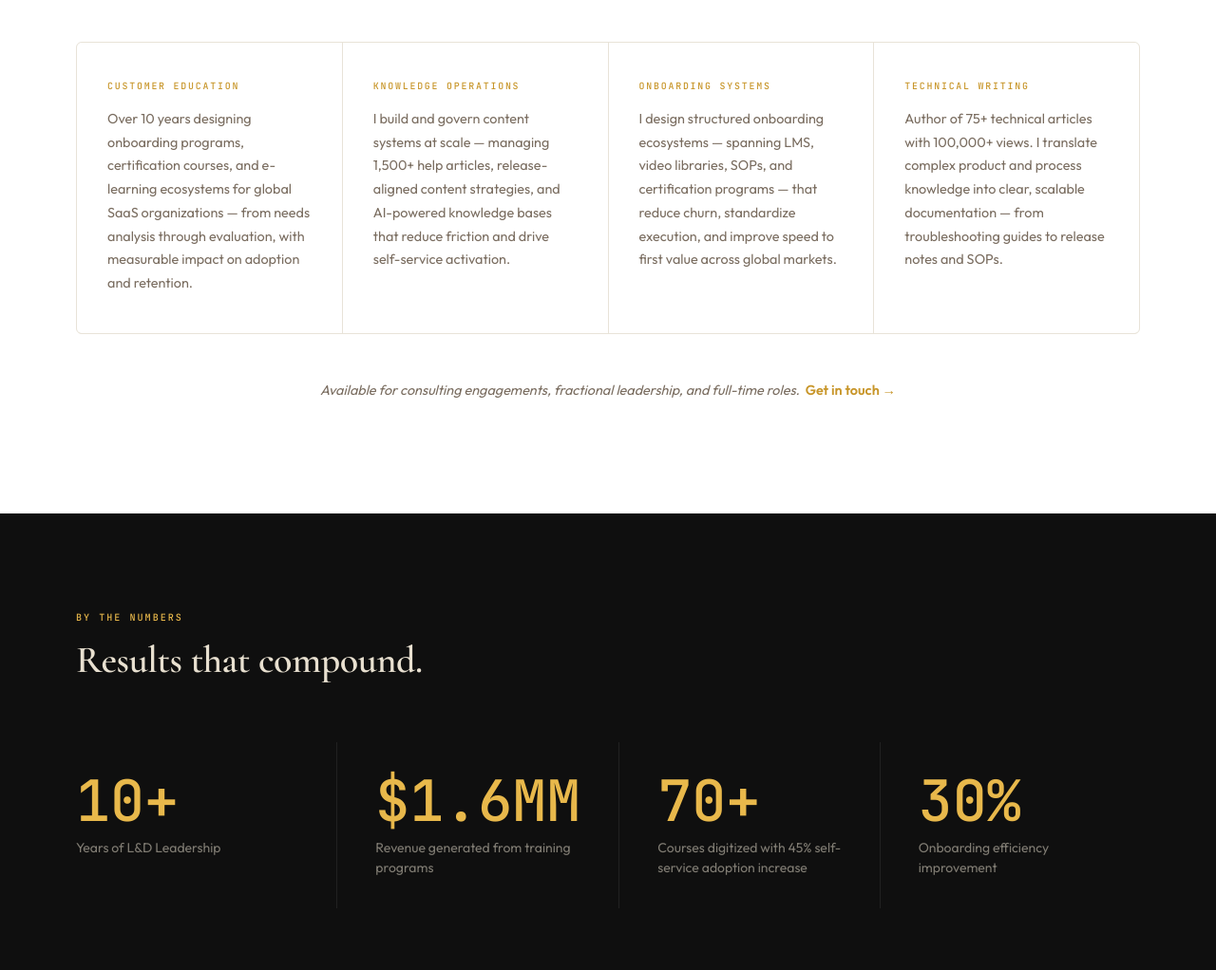
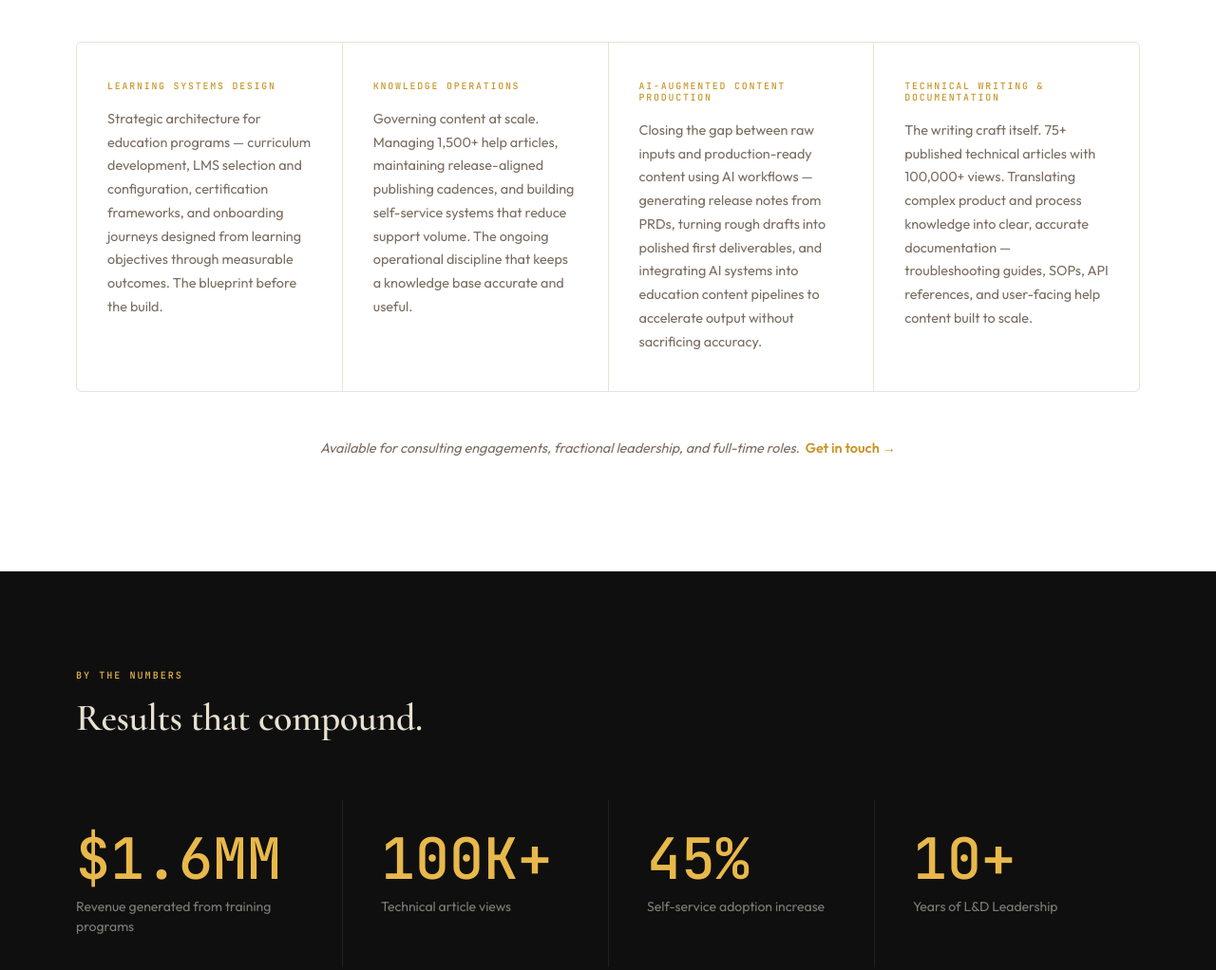
Before and after one commit to whitcommits23/kyle-whittle-portfolio, a plain HTML site: page index.html in a window 1280 px wide. Shown: the part 1140-2162 px from the top of the page at 95% size. Drawn offline with nearby package versions, Linux system fonts and the light colour scheme.

Commit message:
Reposition services, refresh stats, and add AI signal to hero
- Replace overlapping Customer Education / Onboarding Systems cards with
  distinct Learning Systems Design and AI-Augmented Content Production cards
- Tighten Knowledge Operations to governance/operations lane only
- Rename Technical Writing to Technical Writing & Documentation
- Add AI & Knowledge Systems to hero eyebrow; update subtitle to lead with AI angle
- Reorder stats: $1.6MM leads, add 100K+ article views, surface 45% self-service
  adoption as standalone metric, drop vague 30% onboarding efficiency stat

Co-Authored-By: Claude Sonnet 4.6 <noreply@anthropic.com>

```diff
--- a/index.html
+++ b/index.html
@@ -40,10 +40,10 @@
     <!-- HERO -->
     <section class="hero" id="hero">
       <div class="hero-inner">
-        <div class="hero-eyebrow">Director · Customer Education · Knowledge Operations</div>
+        <div class="hero-eyebrow">Director · Customer Education · AI &amp; Knowledge Systems</div>
         <h1 class="hero-title">I build learning systems<br>that actually work.</h1>
         <div class="hero-rule"></div>
-        <p class="hero-subtitle">I work with SaaS companies building or scaling their customer education and onboarding function — from needs analysis through measurable outcomes.</p>
+        <p class="hero-subtitle">I work with SaaS companies building or scaling their customer education function — using AI-augmented systems to go from raw content to measurable outcomes faster.</p>
         <div class="hero-actions">
           <a href="contact.html" class="btn-primary">Work With Me</a>
           <a href="portfolio.html" class="btn-ghost">See Portfolio</a>
@@ -78,23 +78,23 @@
         <div class="services-grid fade-up">
 
           <div>
-            <h4>Customer Education</h4>
-            <p>Over 10 years designing onboarding programs, certification courses, and e-learning ecosystems for global SaaS organizations — from needs analysis through evaluation, with measurable impact on adoption and retention.</p>
+            <h4>Learning Systems Design</h4>
+            <p>Strategic architecture for education programs — curriculum development, LMS selection and configuration, certification frameworks, and onboarding journeys designed from learning objectives through measurable outcomes. The blueprint before the build.</p>
           </div>
 
           <div>
             <h4>Knowledge Operations</h4>
-            <p>I build and govern content systems at scale — managing 1,500+ help articles, release-aligned content strategies, and AI-powered knowledge bases that reduce friction and drive self-service activation.</p>
+            <p>Governing content at scale. Managing 1,500+ help articles, maintaining release-aligned publishing cadences, and building self-service systems that reduce support volume. The ongoing operational discipline that keeps a knowledge base accurate and useful.</p>
           </div>
 
           <div>
-            <h4>Onboarding Systems</h4>
-            <p>I design structured onboarding ecosystems — spanning LMS, video libraries, SOPs, and certification programs — that reduce churn, standardize execution, and improve speed to first value across global markets.</p>
+            <h4>AI-Augmented Content Production</h4>
+            <p>Closing the gap between raw inputs and production-ready content using AI workflows — generating release notes from PRDs, turning rough drafts into polished first deliverables, and integrating AI systems into education content pipelines to accelerate output without sacrificing accuracy.</p>
           </div>
 
           <div>
-            <h4>Technical Writing</h4>
-            <p>Author of 75+ technical articles with 100,000+ views. I translate complex product and process knowledge into clear, scalable documentation — from troubleshooting guides to release notes and SOPs.</p>
+            <h4>Technical Writing &amp; Documentation</h4>
+            <p>The writing craft itself. 75+ published technical articles with 100,000+ views. Translating complex product and process knowledge into clear, accurate documentation — troubleshooting guides, SOPs, API references, and user-facing help content built to scale.</p>
           </div>
 
         </div>
@@ -113,23 +113,23 @@
         <div class="stats-grid">
 
           <div class="fun-fact fade-up">
-            <span class="stat-number" data-target="10" data-suffix="+">10+</span>
-            <h4>Years of L&amp;D Leadership</h4>
-          </div>
-
-          <div class="fun-fact fade-up" style="transition-delay:0.1s">
             <span class="stat-number" data-target="1.6" data-prefix="$" data-suffix="MM" data-decimals="1">$1.6MM</span>
             <h4>Revenue generated from training programs</h4>
           </div>
 
+          <div class="fun-fact fade-up" style="transition-delay:0.1s">
+            <span class="stat-number" data-target="100" data-suffix="K+">100K+</span>
+            <h4>Technical article views</h4>
+          </div>
+
           <div class="fun-fact fade-up" style="transition-delay:0.2s">
-            <span class="stat-number" data-target="70" data-suffix="+">70+</span>
-            <h4>Courses digitized with 45% self-service adoption increase</h4>
+            <span class="stat-number" data-target="45" data-suffix="%">45%</span>
+            <h4>Self-service adoption increase</h4>
           </div>
 
           <div class="fun-fact fade-up" style="transition-delay:0.3s">
-            <span class="stat-number" data-target="30" data-suffix="%">30%</span>
-            <h4>Onboarding efficiency improvement</h4>
+            <span class="stat-number" data-target="10" data-suffix="+">10+</span>
+            <h4>Years of L&amp;D Leadership</h4>
           </div>
 
         </div>
```
